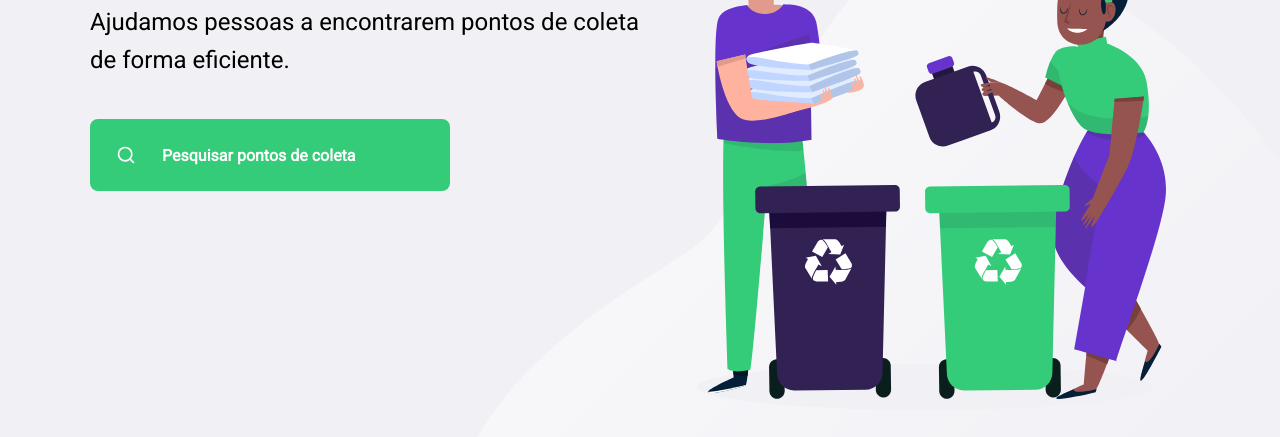
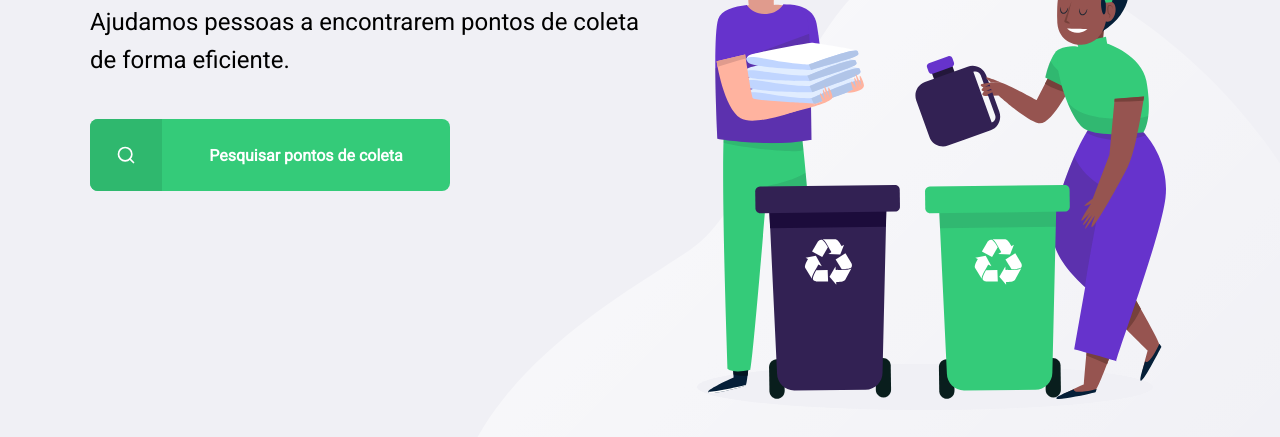
Before and after one commit to pjoao3/ecoleta, a plain HTML site: page index.html in a window 1280 px wide. Shown: the part 369-806 px from the top of the page. Drawn offline with Linux system fonts and the light colour scheme.

Commit message:
Atualização de telas

```diff
--- a/extras-aula-1/scripts/tela-cadastro.js
+++ b/extras-aula-1/scripts/tela-cadastro.js
@@ -18,7 +18,7 @@ populateUFs()
 function getCities(event){
     const citySelect = document.querySelector("select[name=uf]")
 
-    console.log(event.target.)
+    console.log(event.target)
 }
 
 document
--- a/index.html
+++ b/index.html
@@ -28,7 +28,7 @@
                     <p>Ajudamos pessoas a encontrarem pontos de coleta de forma eficiente.</p>
 
 
-                    <a href="#"><span></span>Pesquisar pontos de coleta</a>
+                    <a href=""><span></span><strong>Pesquisar pontos de coleta</strong></a>
 
 
                 </main>
--- a/style/home.css
+++ b/style/home.css
@@ -61,18 +61,17 @@
     margin-top: 40px;
     background-color: var( --primary-color);
     transition: 400ms;
-    font-weight: bold;
-    color: white;
+
 }
-#page-home main a:houver {
+#page-home main a:hover {
     background-color: #2fb86e;
 
 }
 
 #page-home main a span{
     width: 72px;
-    right: 72px;
-    background-color: rbga(0, 0, 0, 0, 0.08);
+    height: 72px;
+    background-color:  #2fb86e;
 
     border-top-left-radius: 8px;
     border-bottom-left-radius: 8px;
```
Also changed, not shown: scripts/tela-cadastro.js (+8 -4 lines), tela-cadastro.html (+3 -5 lines).
